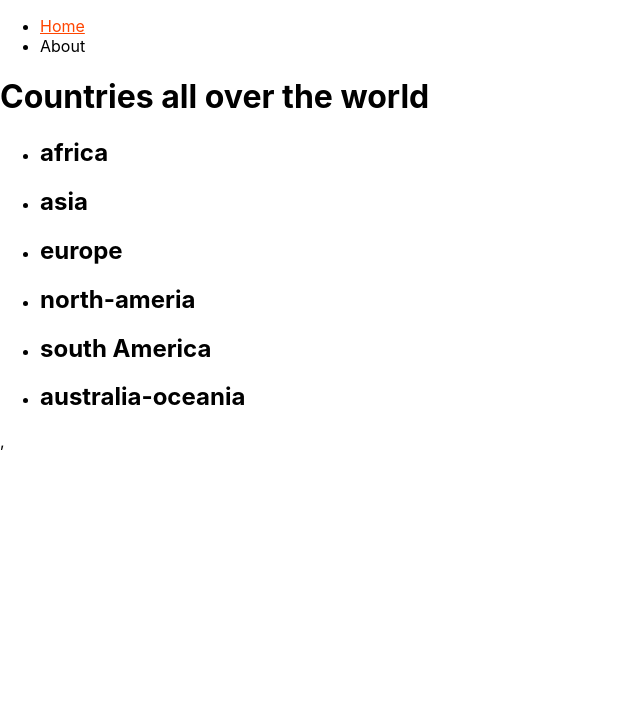
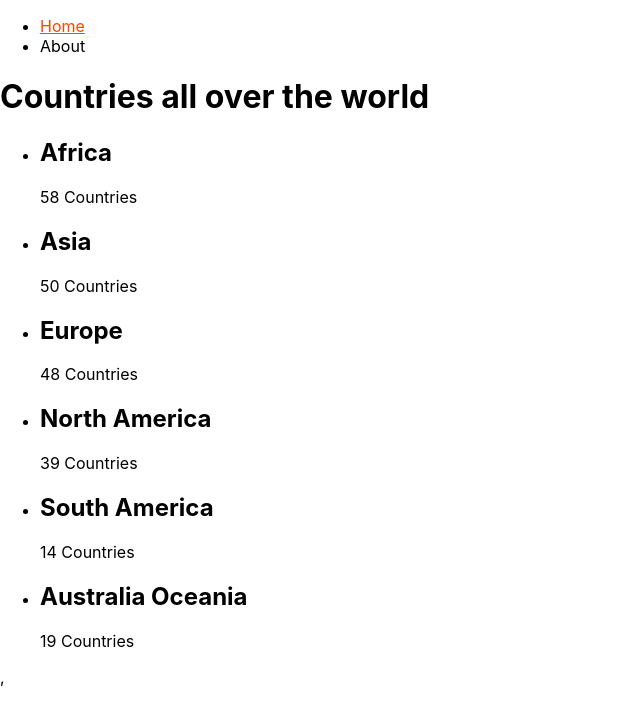
Before and after one commit to abdulhamiid/covid-tracker, a React (Create React App) app: page / in a window 1280 px wide. Shown: the top 722 px of the page, without its empty margins (0-640 px from the left). Built offline with nearby package versions, Linux system fonts and the light colour scheme.

Commit message:
Delete file

```diff
--- a/src/components/views/Home.js
+++ b/src/components/views/Home.js
@@ -4,33 +4,39 @@ import { Link } from 'react-router-dom';
 const continent = [
   {
     id: 1,
-    name: 'africa',
-    numberOfCountries: 54,
+    route: 'africa',
+    name: 'Africa',
+    numberOfCountries: 58,
   },
   {
     id: 2,
-    name: 'asia',
-    numberOfCountries: 30,
+    route: 'asia',
+    name: 'Asia',
+    numberOfCountries: 50,
   },
   {
     id: 3,
-    name: 'europe',
-    numberOfCountries: 5,
+    route: 'europe',
+    name: 'Europe',
+    numberOfCountries: 48,
   },
   {
     id: 4,
-    name: 'north-ameria',
-    numberOfCountries: 22,
+    route: 'north-america',
+    name: 'North America',
+    numberOfCountries: 39,
   },
   {
     id: 5,
-    name: 'south America',
-    numberOfCountries: 54,
+    route: 'south-america',
+    name: 'South America',
+    numberOfCountries: 14,
   },
   {
     id: 5,
-    name: 'australia-oceania',
-    numberOfCountries: 54,
+    route: 'australia-oceania',
+    name: 'Australia Oceania',
+    numberOfCountries: 19,
   },
 ];
 
@@ -42,9 +48,14 @@ function Home() {
       </h1>
       <ul>
         {continent.map((item) => (
-          <li key={item.name}>
-            <Link to={item.name}>
+          <li key={item.id}>
+            <Link to={item.route} exact="true">
               <h2>{item.name}</h2>
+              <p>
+                {item.numberOfCountries}
+                {' '}
+                Countries
+              </p>
             </Link>
           </li>
         ))}
```
Also changed, not shown: src/components/redux/countryData.js (deleted, +0 -9 lines).
